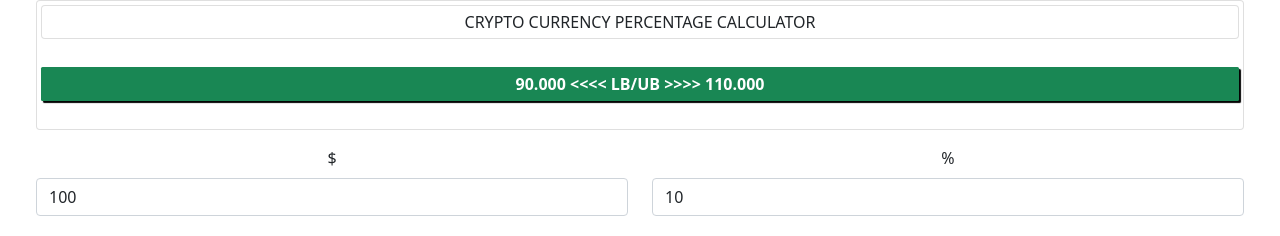
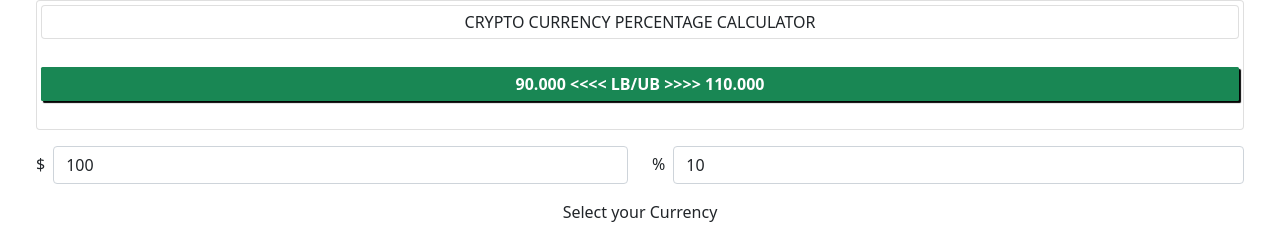
Before and after one commit to x3meuriel/crypto-percentage-calc, a React (Create React App) app in the folder client/: page / in a window 1280 px wide. Shown: the top 236 px of the page. Built offline with nearby package versions, Linux system fonts and the light colour scheme; no server answers.

Commit message:
adding display flex to form-group

```diff
--- a/client/src/components/percentage/percentage.css
+++ b/client/src/components/percentage/percentage.css
@@ -1,6 +1,6 @@
 #result {
   margin: 1.5rem 0px;
-  padding: 0.3rem;
+  padding: 0.3em;
   background-color: #198754;
   border-radius: 1.5px;
   box-shadow: 2px 2px 1px #040404;
@@ -11,3 +11,14 @@
   text-align: center;
   justify-content: center;
 }
+
+.form-group {
+  display: flex;
+  align-items: self-end;
+}
+
+.form-label {
+  color: "#198754";
+  font-weight: "bold";
+  margin-right: 0.5em;
+}
--- a/client/src/components/percentage/percentage.js
+++ b/client/src/components/percentage/percentage.js
@@ -125,16 +125,16 @@ const PercentageDisplay = (props)=>{
          <Form>
             <Row>
                 <Col xs = {12} md ={6}>
-                <Form.Group className = 'mb-3' xs = {2} controlId = 'formAmount'>
-                        <Form.Label> $ </Form.Label>
-                        <Form.Control type = 'text' value = {amount} onChange = {(event)=>setAmount(event.target.value) }/>
+                <Form.Group className = 'mb-3  form-group' xs = {12} controlId = 'formAmount'>
+                        <Form.Label xs = {2}  className = 'form-label'> $ </Form.Label>
+                        <Form.Control xs = {10} type = 'text' value = {amount} onChange = {(event)=>setAmount(event.target.value) }/>
                 </Form.Group>
                 </Col>
 
                 <Col xs = {12} md = {6}>
-                <Form.Group className = 'mb-3' xs = {2} controlId = 'formPercentage'>
-                        <Form.Label> % </Form.Label>
-                        <Form.Control  type = 'text' value = {percentage} onChange = {(event)=>setPercentage(event.target.value) }/>
+                <Form.Group className = 'mb-3 form-group' xs = {12} controlId = 'formPercentage'>
+                        <Form.Label xs = {4} className = 'form-label'> % </Form.Label>
+                        <Form.Control xs = {8} type = 'text' value = {percentage} onChange = {(event)=>setPercentage(event.target.value) }/>
                 </Form.Group>
                 </Col>
 
```
